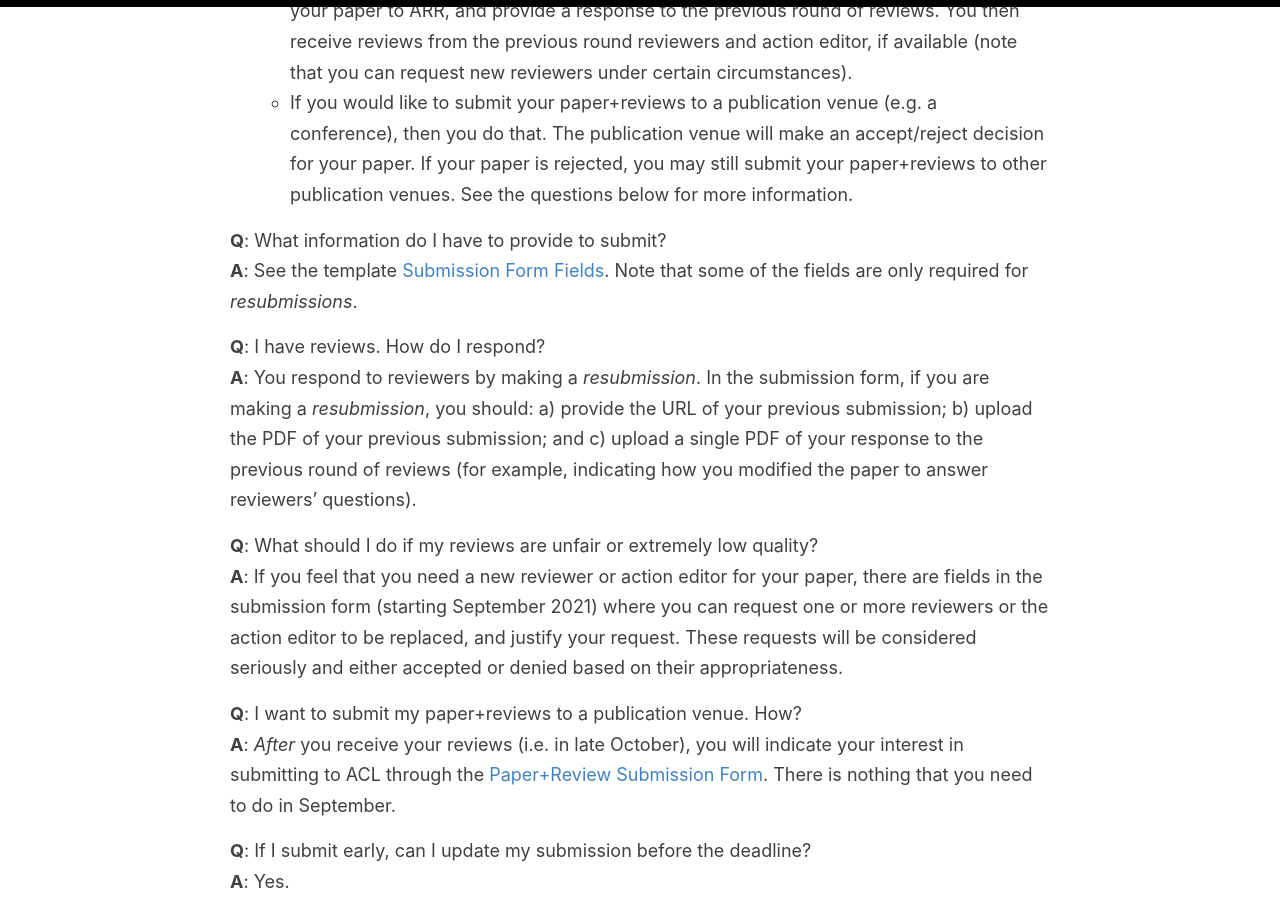
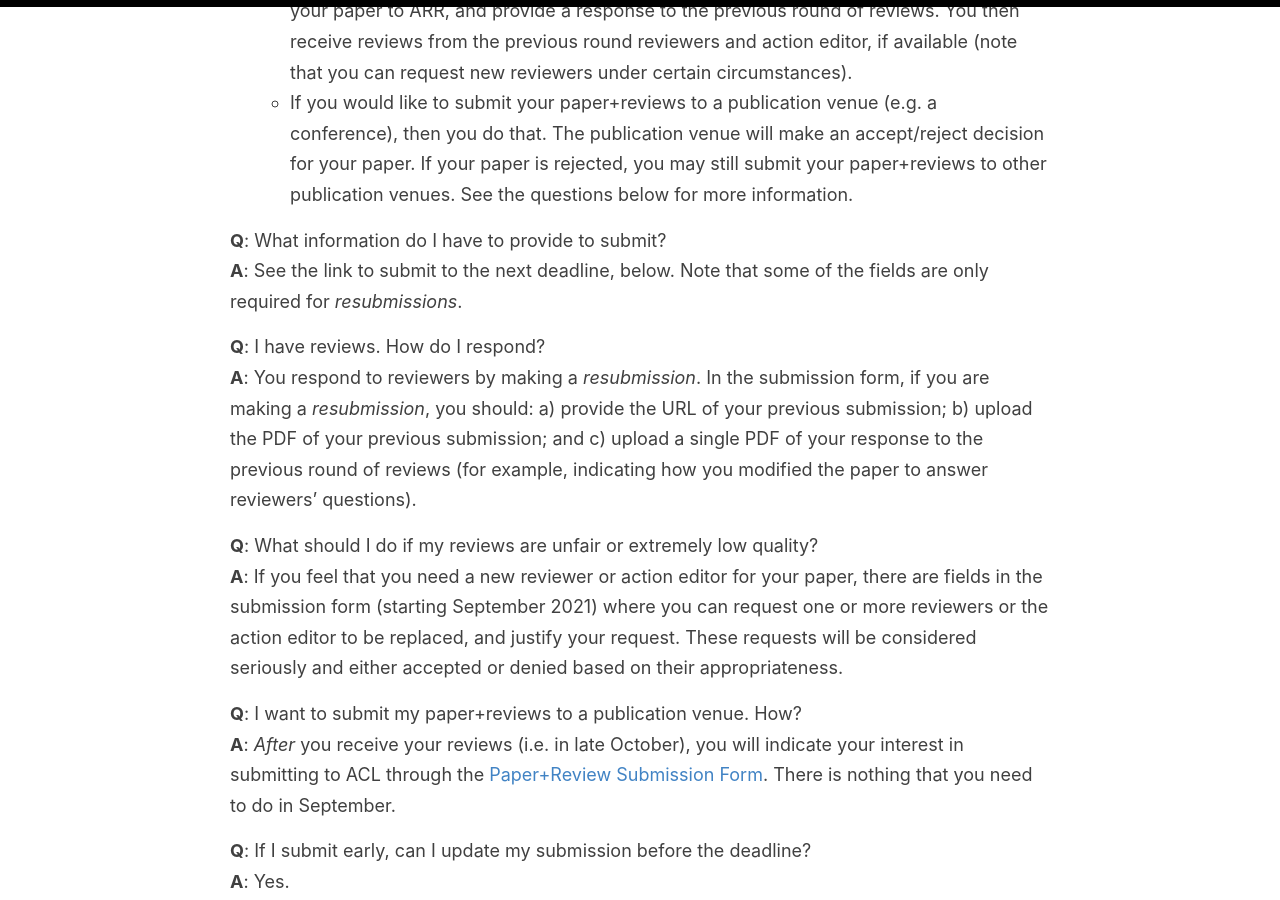
Before and after one commit to amitmerchant1990/reverie, a Jekyll site: the page built from authors.md, in a window 1280 px wide and 900 px high, scrolled down 868 px. Built offline with Jekyll 4.4.1, drawn with Linux system fonts in a browser that asks for light colours; some of the changed text lies outside the part shown.

Commit message:
Update authors.md

```diff
--- a/authors.md
+++ b/authors.md
@@ -26,7 +26,7 @@ If you would like to submit to ACL rolling review, please first see the [Call Fo
 See the questions below for more information.
 
 **Q**: What information do I have to provide to submit?<br>
-**A**: See the template [Submission Form Fields](/submissionform). Note that some of the fields are only required for _resubmissions_.
+**A**: See the link to submit to the next deadline, below. Note that some of the fields are only required for _resubmissions_.
 
 **Q**: I have reviews. How do I respond?<br>
 **A**: You respond to reviewers by making a _resubmission_. In the submission form, if you are making a _resubmission_, you should: a) provide the URL of your previous submission; b) upload the PDF of your previous submission; and c) upload a single PDF of your response to the previous round of reviews (for example, indicating how you modified the paper to answer reviewers' questions).
@@ -61,8 +61,6 @@ See the questions below for more information.
 
 # Submission Sites
 
-[Submission Form Fields](/submissionform)
-
 [10/15/21 Submission Site](https://openreview.net/group?id=aclweb.org/ACL/ARR/2021/October)
 
 [September Deadline Preprints](https://openreview.net/group?id=aclweb.org/ACL/ARR/2021/September)
```
